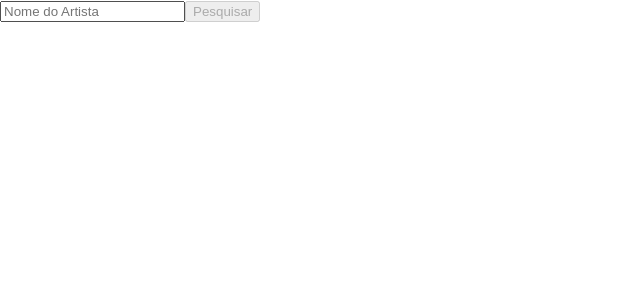
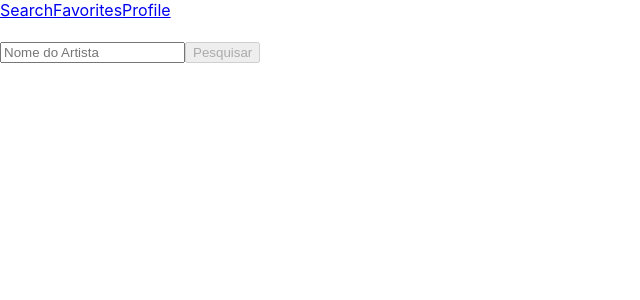
Before and after one commit to Wesleyhmendes/Trybe-Tunes, a React (Vite) app: page /search in a window 1280 px wide. Shown: the top 300 px of the page, without its empty margins (0-640 px from the left). Built offline with nearby package versions, Linux system fonts and the light colour scheme.

Commit message:
[Wesley Mendes] - Requisito 4

```diff
--- a/src/App.tsx
+++ b/src/App.tsx
@@ -3,13 +3,16 @@ import NotFound from './components/notFound/notFound';
 import Search from './components/search/search';
 import Login from './components/login/Login';
 import Album from './components/album/album';
+import Layout from './components/layout/layout';
 
 function App() {
   return (
     <Routes>
-      <Route path="/" element={ <Login /> } />
-      <Route path="/search" element={ <Search /> } />
-      <Route path="/album/:id" element={ <Album /> } />
+      <Route path="/" element={ <Layout /> }>
+        <Route index element={ <Login /> } />
+        <Route path="/search" element={ <Search /> } />
+        <Route path="/album/:id" element={ <Album /> } />
+      </Route>
       <Route path="*" element={ <NotFound /> } />
     </Routes>
   );
--- a/src/components/album/album.tsx
+++ b/src/components/album/album.tsx
@@ -37,9 +37,9 @@ function Album() {
           <h2 data-testid="album-name">
             { (musicData[0] as AlbumType).collectionName }
           </h2>
-          { musicData.slice(1).map((music, index) => {
+          { musicData.slice(1).map((music) => {
             return (
-              <div key={ index }>
+              <div key={ key }>
 
                 <p>{ (music as SongType).trackName }</p>
                 <audio
--- /dev/null
+++ b/src/components/header/header.tsx
@@ -0,0 +1,38 @@
+import { NavLink } from 'react-router-dom';
+import { useEffect, useState } from 'react';
+import { getUser } from '../../services/userAPI';
+import Loading from '../loading/loading';
+
+function Header() {
+  const [loading, setLoading] = useState(false);
+  const [getName, setGetName] = useState<string>();
+
+  const getUsers = async () => {
+    setLoading(true);
+    const data = await getUser();
+    setGetName(data.name);
+    setLoading(false);
+  };
+
+  useEffect(() => {
+    getUsers();
+  }, []);
+
+  return (
+    <>
+      { loading && <Loading />}
+      { !loading && (
+        <header data-testid="header-component">
+          <nav>
+            <NavLink to="/search" data-testid="link-to-search">Search</NavLink>
+            <NavLink to="/favorites" data-testid="link-to-favorites">Favorites</NavLink>
+            <NavLink to="/profile" data-testid="link-to-profile">Profile</NavLink>
+          </nav>
+          <h4 data-testid="header-user-name">{ getName }</h4>
+        </header>
+      )}
+    </>
+  );
+}
+
+export default Header;
--- a/src/components/layout/layout.tsx
+++ b/src/components/layout/layout.tsx
@@ -1,15 +1,16 @@
-import { Outlet, Link } from 'react-router-dom';
+// Layout.js
+import { Outlet, useLocation } from 'react-router-dom';
+import Header from '../header/header';
 
 function Layout() {
+  const location = useLocation();
+  const isLoginPage = location.pathname === '/';
+
   return (
-    <div>
-      <nav>
-        <Link to="/">Login</Link>
-      </nav>
-      <main>
-        <Outlet />
-      </main>
-    </div>
+    <>
+      {!isLoginPage && <Header />}
+      <Outlet />
+    </>
   );
 }
 
```
